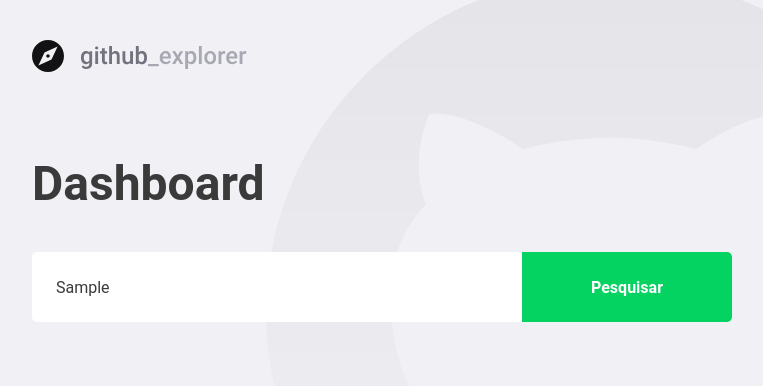
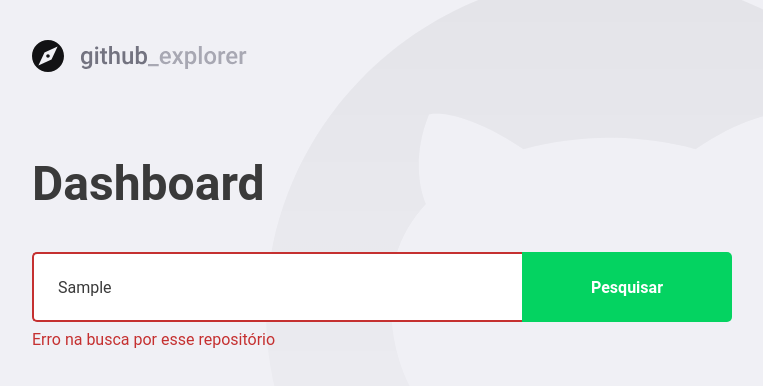
Before and after one commit to francisdev584/05-primeiro-projeto-react-TS, a React (Create React App) app: page / in a window 1280 px wide. Both pictures are taken after typing "Sample" into the empty fields and a click on the button "Pesquisar". Shown: the top 386 px of the page, without its empty margins (148-911 px from the left). Built offline with nearby package versions, Linux system fonts and the light colour scheme; no server answers; the HTML template or start-up script is replaced by a standard one.

Commit message:
Error on find repository DONE

```diff
--- a/src/pages/Dashboard/index.tsx
+++ b/src/pages/Dashboard/index.tsx
@@ -5,7 +5,7 @@
 
 import logoImg from '../../assets/logo.svg';
 
-import { Title, Form, Repositories } from './styles';
+import { Title, Form, Repositories, Error } from './styles';
 
 interface Repository {
   // eslint-disable-next-line camelcase
@@ -20,15 +20,26 @@
 
 const Dashboard: React.FC = () => {
   const [newRepo, setNewRepo] = useState('');
+  const [inputError, setInputError] = useState('');
   const [repositories, setRepositories] = useState<Repository[]>([]);
 
   async function handleAddRepository(event: FormEvent<HTMLFormElement>) {
     event.preventDefault();
 
-    const { data: repository } = await api.get(`repos/${newRepo}`);
+    if (!newRepo) {
+      setInputError('Digite o autor/nome do repositório');
+      return;
+    }
 
-    setRepositories([...repositories, repository]);
-    setNewRepo('');
+    try {
+      const { data: repository } = await api.get(`repos/${newRepo}`);
+
+      setRepositories([...repositories, repository]);
+      setNewRepo('');
+      setInputError('');
+    } catch (err) {
+      setInputError('Erro na busca por esse repositório');
+    }
   }
 
   return (
@@ -36,7 +47,7 @@
       <img src={logoImg} alt="Github Explorer" />
       <Title>Dashboard</Title>
 
-      <Form onSubmit={handleAddRepository}>
+      <Form hasError={!!inputError} onSubmit={handleAddRepository}>
         <input
           value={newRepo}
           onChange={e => setNewRepo(e.target.value)}
@@ -44,6 +55,9 @@
         />
         <button type="submit">Pesquisar</button>
       </Form>
+
+      {inputError && <Error>{inputError}</Error>}
+
       <Repositories>
         {repositories.map(repository => (
           <a key={repository.full_name} href="teste">
--- a/src/pages/Dashboard/styles.ts
+++ b/src/pages/Dashboard/styles.ts
@@ -1,5 +1,9 @@
-import styled from 'styled-components';
+import styled, { css } from 'styled-components';
 import { shade } from 'polished';
+
+interface FormProps {
+  hasError: boolean;
+}
 
 export const Title = styled.h1`
   font-size: 48px;
@@ -10,7 +14,7 @@
   margin-top: 80px;
 `;
 
-export const Form = styled.form`
+export const Form = styled.form<FormProps>`
   margin-top: 40px;
   max-width: 700px;
 
@@ -23,6 +27,14 @@
     border: 0;
     border-radius: 5px 0px 0px 5px;
     color: #3a3a3a;
+    border: 2px solid #fff;
+    border-right: 0;
+
+    ${props =>
+      props.hasError &&
+      css`
+        border-color: #c53030;
+      `}
 
     &::placeholder {
       color: #a8a8b3;
@@ -43,6 +55,12 @@
       background: ${shade(0.2, '#04d361')};
     }
   }
+`;
+
+export const Error = styled.span`
+  display: block;
+  color: #c53030;
+  margin-top: 8px;
 `;
 
 export const Repositories = styled.div`
```
